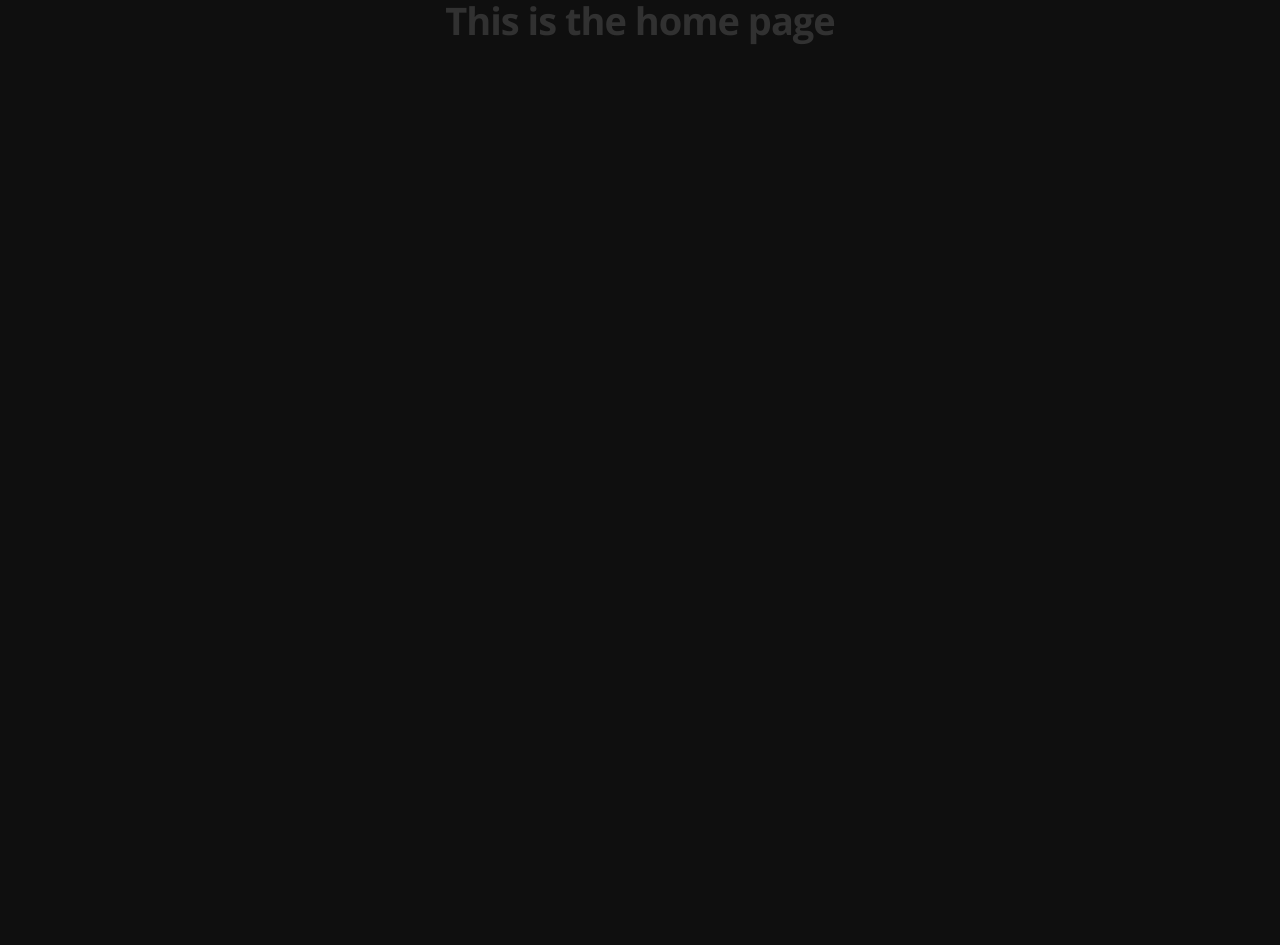
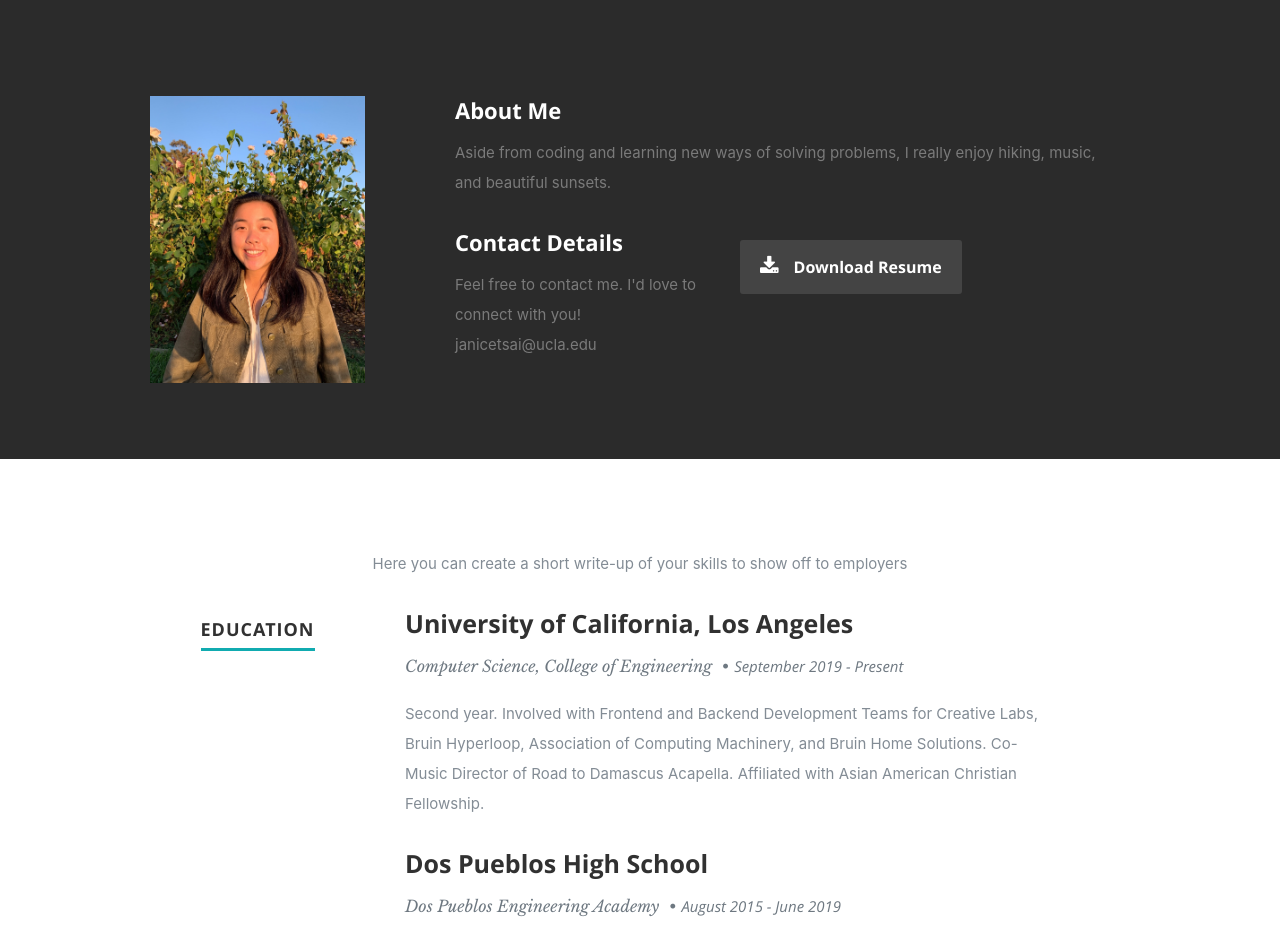
Before and after one commit to janicetsai1/portfolio, a React (Create React App) app: page / in a window 1280 px wide. Shown: the part 800-1745 px from the top of the page. Before the commit the page ends 854 px from the top, so only its background shows below. Built offline with nearby package versions, Linux system fonts and the light colour scheme.

Commit message:
Added header, about, resume components

```diff
--- a/public/resumeData.json
+++ b/public/resumeData.json
@@ -2,9 +2,8 @@
     "main": {
         "name": "Janice Tsai",
         "occupation": "computer science student",
-        "description": "Interested in cloud computing and security",
-        "image": "profile pic jpg here",
-        "bio": "add bio",
+        "description": "Interested in cloud computing, network, and security",
+        "bio": "Aside from coding and learning new ways of solving problems, I really enjoy hiking, music, and beautiful sunsets.",
         "city": "Santa Barbara",
         "email": "janicetsai@ucla.edu",
         "website": "https://janicetsai1.github.io/my-website/",
@@ -38,14 +37,14 @@
           {
             "school":"University of California, Los Angeles",
             "degree":"Computer Science, College of Engineering",
-            "graduated":"Second year",
-            "description":"Education in progress... involved with Creative Labs, Bruin Hyperloop, Association of Computing Machinery, Bruin Home Solutions, Road to Damascus Acapella, AACF."
+            "graduated":"September 2019 - Present",
+            "description":"Second year. Involved with Frontend and Backend Development Teams for Creative Labs, Bruin Hyperloop, Association of Computing Machinery, and Bruin Home Solutions. Co-Music Director of Road to Damascus Acapella. Affiliated with Asian American Christian Fellowship."
           },
           {
             "school":"Dos Pueblos High School",
             "degree":"Dos Pueblos Engineering Academy",
-            "graduated":"June 2019",
-            "description":"Learned programming 3D modeling/design, machining, art, physics through hands-on projects. Went to Bay Area Maker Faire to showcase senior capstone project."
+            "graduated":"August 2015 - June 2019",
+            "description":"Learned programming, 3D modeling/design, machining, art, physics through hands-on projects. Attended Bay Area Maker Faire 2019 to showcase senior capstone project to thousands of people."
           }
         ],
         "work":[
@@ -53,19 +52,19 @@
             "company":"Bruin Home Solutions | The Data Grid",
             "title":"Backend Software Developer",
             "years":"July 2020 - Present",
-            "description":"Building a software distribution including a data collection app and web application that serves as centralized data management, macro data analysis, outreach/recruitment, public education tool, and a program development tool for all audit types."
+            "description":"Building a software distribution including a data collection app and web application that serves as centralized data management, macro data analysis, outreach/recruitment, public education tool, and a program development tool for all audit types. Using PostgreSQL, Express, and Javascript."
           },
           {
             "company":"Bild",
             "title":"Full Stack Developer",
             "years":"May 2020 - Present",
-            "description":"Using HTML, JavaScript, React, and CSS to execute on front and back-end development of the Bild platform, including onboarding manufacturers, user dashboards, and email integration. Helping build and maintain a platform that helps early-stage entrepreneurs find manufacturers for their tangible products and manage their supply chain needs."
+            "description":"Using HTML, JavaScript, React, and CSS to execute on front and back-end development of the Bild platform, including onboarding manufacturers, user dashboards, and email integration. Helping build and maintain a platform that helps early-stage entrepreneurs find manufacturers for their tangible products and manage their supply chain needs. Maintained and updated landing page, build parts of product and platform, added live customer support chat feature."
           },
           {
             "company":"Assocation of Computing Machinery | Teach LA",
             "title":"Software Developer",
             "years":"March 2020 - Present",
-            "description":"Developing an interactive module for students to learn tech related topics, including how the internet works."
+            "description":"Developing an interactive module for students to learn tech related topics, including how the internet works. Using React, HTML, Javascript, and CSS."
           }
         ],
         "skills":[
--- a/src/App.js
+++ b/src/App.js
@@ -2,7 +2,8 @@ import React from 'react';
 import $ from 'jquery';
 import './App.css';
 import Header from './Components/Header';
-import Home from './Components/Home';
+import About from './Components/About';
+import Resume from './Components/Resume';
 
 class App extends React.Component {
   constructor(props){
@@ -36,7 +37,8 @@ class App extends React.Component {
     return (
       <div className="App">
         <Header data={this.state.resumeData.main}/>
-        <Home data={this.state.resumeData.main}/>
+        <About data={this.state.resumeData.main}/>
+        <Resume data={this.state.resumeData.resume}/>
       </div>
     );
   }
--- /dev/null
+++ b/src/Components/About.js
@@ -0,0 +1,46 @@
+import React from 'react';
+import profilepic from '../images/profilepic.jpg';
+
+class About extends React.Component {
+    render() {
+
+        if(this.props.data){
+            var name = this.props.data.name;
+            var bio = this.props.data.bio;
+            var email = this.props.data.email;
+            var resumeDownload = this.props.data.resumedownload; // isn't linked to actual resume yet
+        }
+
+        return (
+            <section id="about">
+            <div className="row">
+               <div className="three columns">
+                  <img src={profilepic} alt="Janice Tsai Profile Pic" />
+               </div>
+               <div className="nine columns main-col" style={{paddingLeft:'70px'}}>
+                  <h2 style={{textAlign:'left'}}>About Me</h2>
+
+                  <p style={{textAlign:'left'}}>{bio}</p>
+                  <div className="row" style={{textAlign:'left'}}>
+                     <div className="columns contact-details">
+                        <h2>Contact Details</h2>
+                            <p>
+                            Feel free to contact me. I'd love to connect with you! <br></br>
+                            <span>{email}</span>
+                             </p>
+                     </div>
+                     <div className="columns download">
+                        <p>
+                           <a href={resumeDownload} className="button"><i className="fa fa-download"></i>Download Resume</a>
+                        </p>
+                     </div>
+                  </div>
+               </div>
+            </div>
+
+         </section>
+        );
+    }
+}
+
+export default About;
--- a/src/Components/Header.js
+++ b/src/Components/Header.js
@@ -15,8 +15,16 @@ class Header extends React.Component {
         return (
             <header id="home">
             <nav id="nav-wrap">
+
+                <a className="mobile-btn" href="#nav-wrap" title="Show navigation">Show navigation</a>
+	            <a className="mobile-btn" href="#home" title="Hide navigation">Hide navigation</a>
+
                 <ul id="nav" className="nav">
                     <li className="current"><a className="smoothscroll" href="#home">Home</a></li>
+                    <li><a className="smoothscroll" href="#about">About</a></li>
+                    <li><a className="smoothscroll" href="#resume">Resume</a></li>
+                    <li><a className="smoothscroll" href="#portfolio">Works</a></li>
+                    <li><a className="smoothscroll" href="#more">More</a></li>
                 </ul>
 
             </nav>
--- a/src/Components/Home.js
+++ /dev/null
@@ -1,20 +0,0 @@
-import React from 'react';
-
-class Home extends React.Component {
-    render() {
-
-        if(this.props.data){
-            var name = this.props.data.name;
-            // var profilepic = "images/"+this.props.data.image;
-            var bio = this.props.data.bio;
-            var email = this.props.data.email;
-            // var resumeDownload = this.props.data.resumedownload;
-        }
-
-        return (
-            <h1>This is the home page</h1>
-        );
-    }
-}
-
-export default Home;
--- /dev/null
+++ b/src/Components/Resume.js
@@ -0,0 +1,52 @@
+import React from 'react';
+
+class Resume extends React.Component {
+    render() {
+        if(this.props.data){
+            var skillmessage = this.props.data.skillmessage;
+            var education = this.props.data.education.map(function(education){
+                return <div key={education.school}><h3>{education.school}</h3>
+                <p className="info">{education.degree} <span>&bull;</span><em className="dat">{education.graduated}</em></p>
+                <p>{education.description}</p></div>
+            })
+            var work = this.props.data.work.map(function(work){
+                return <div key={work.company}><h3>{work.company}</h3>
+                <p className="info">{work.title}<span>&bull;</span> <em className="date">{work.years}</em></p>
+                <p>{work.description}</p>
+                </div>
+            })
+        }
+
+        return (
+            <section id="resume">
+                <p>{skillmessage}</p>
+
+                <div className="row education">
+                    <div className="three columns header-col">
+                        <h1><span>Education</span></h1>
+                    </div>
+
+                    <div className="nine columns main-col">
+                        <div className="row item">
+                            <div className="twelve columns" style={{textAlign:'left'}}>
+                                {education}
+                            </div>
+                        </div>
+                    </div>
+                </div>
+
+                <div className="row work">
+                    <div className="three columns header-col">
+                        <h1><span>Experience</span></h1>
+                    </div>
+                    <div className="nine columns main-col" style={{textAlign:'left'}}>
+                        {work}
+                    </div>
+                </div>
+
+            </section>
+        );
+    }
+}
+
+export default Resume;
```
Also changed, not shown: src/images/profilepic.jpg (added).
